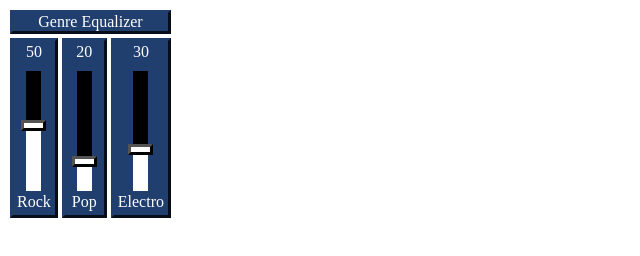
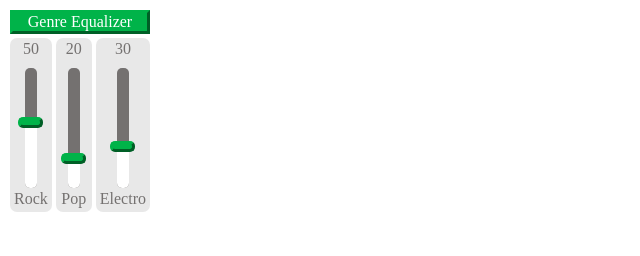
Before and after one commit to kuzman/equalizer, a plain HTML site: page index.html in a window 1280 px wide. Shown: the whole page, without its empty margins (0-640 px from the left). Drawn offline with Linux system fonts and the light colour scheme.

Commit message:
playing with style

```diff
--- a/css/equalizer.css
+++ b/css/equalizer.css
@@ -5,11 +5,11 @@ div.equalizer {
 span.equalizer-title {
   display: block;
   margin: 2px;
-  background-color: #213F6E;
+  background-color: #00B349;
   text-align: center;
   color: white;
   border-style: outset;
-  border-color: #213F6E;
+  border-color: #00B349;
 }
 
 div.equalizer-sections-wrapper {
@@ -21,15 +21,15 @@ div.equalizer-section {
   padding: 2px;
   margin: 2px;
   text-align: center;
-  background-color: #213F6E;
-  border-style: outset;
-  border-color: #213F6E;
+  background-color: #E8E8E8;
+  border-radius: 7px;
+  -moz-border-radius: 5px;
 }
 
 span.equalizer-section-header {
   display: block;
   background-position: top center;
-  color: white;
+  color: #747170;
 }
 
 div.equalizer-section-bar {
@@ -38,11 +38,13 @@ div.equalizer-section-bar {
   margin-top: 10px;
   margin-left: 10px;
   margin-right: 10px;
-  width: 15px;
+  width: 12px;
   height: 120px;
   vertical-align: bottom;
   background-position: bottom center;
-  background-color: black;
+  background-color: #747170;
+  border-radius: 5px;
+  -moz-border-radius: 5px;
 }
 
 div.equalizer-section-bar-value {
@@ -50,17 +52,20 @@ div.equalizer-section-bar-value {
   bottom: 0;
   width: 100%;
   background-color: white;
+  border-bottom-right-radius: 5px;
+  border-bottom-left-radius: 5px;
 }
 
 div.equalizer-section-bar-button {
   position: absolute;
-  left: -5px;
+  left: -7px;
   height: 5px;
   width: 19px;
   background-position: center;
-  background-color: white;
+  background-color: #00B349;
   border-style: outset;
-  border-color: black;
+  border-color: #00B349;
+  border-radius: 5px;
 }
 
 
@@ -78,5 +83,5 @@ span.equalizer-section-footer {
   margin: 2px;
   vertical-align: bottom;
   background-position: bottom center;
-  color: white;
+  color: #747170;
 }
```
